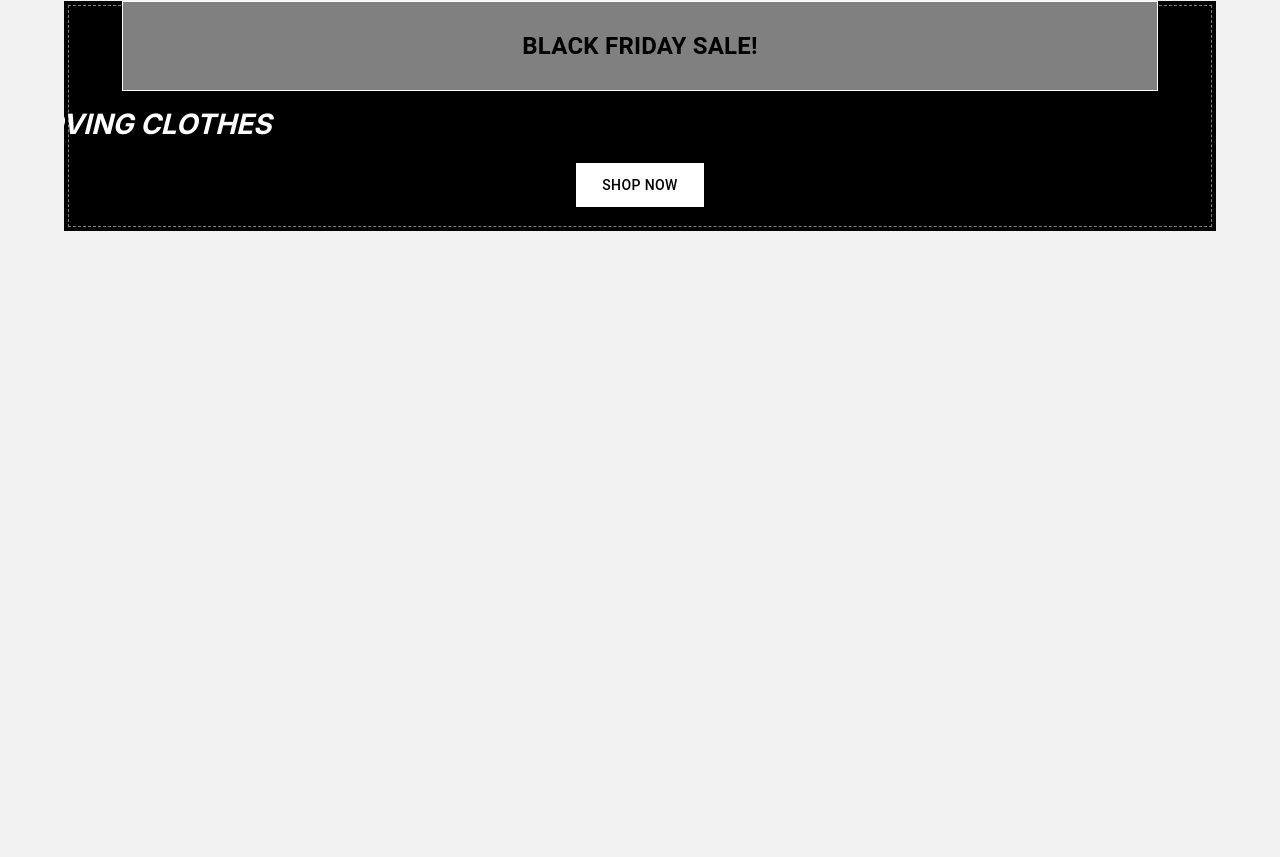
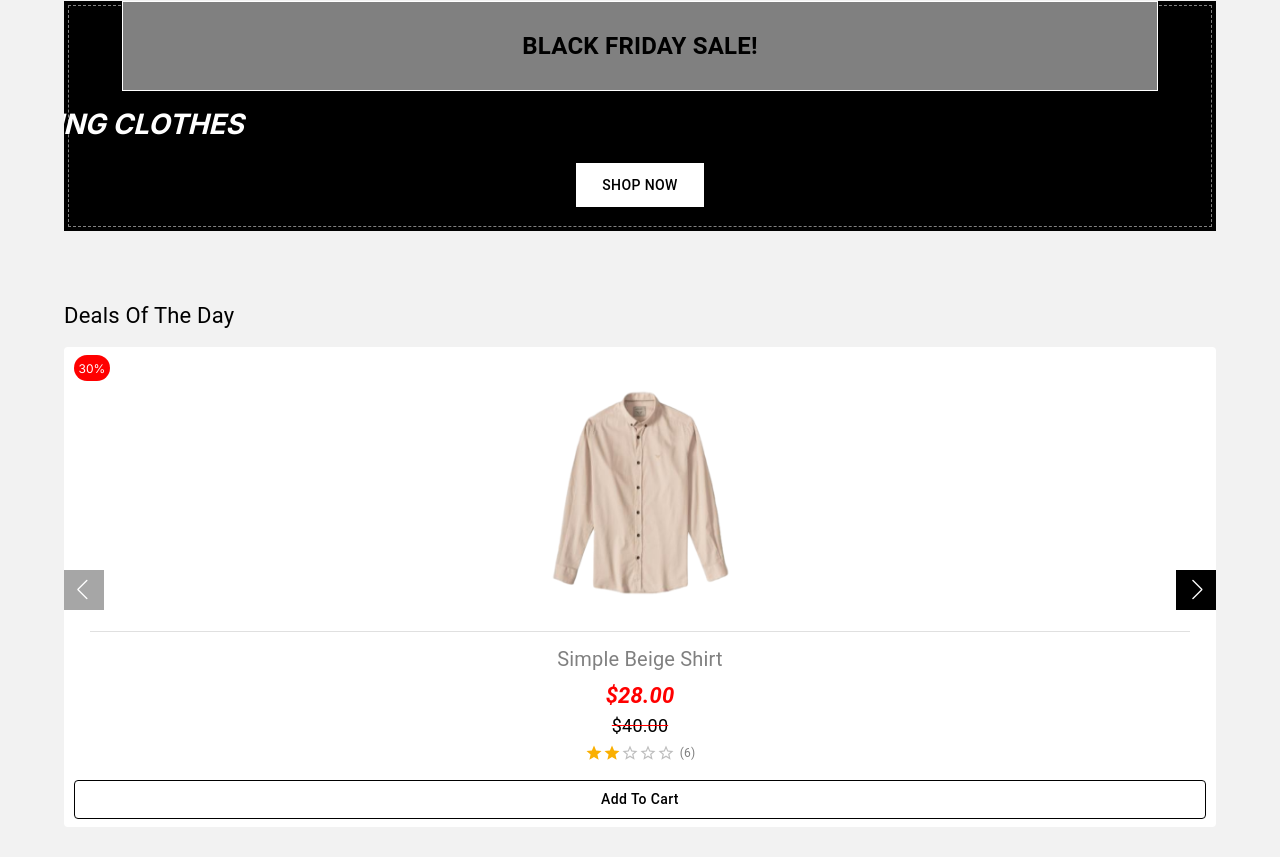
Before and after one commit to Navidhashemii/bonik-ecommerce, a Next.js app: page / in a window 1280 px wide. Shown: the part 4393-5250 px from the top of the page. Before the commit the page ends 4624 px from the top, so only its background shows below. Built offline with nearby package versions, Linux system fonts and the light colour scheme.

Commit message:
create card swiper and DealsOfTheDay components

```diff
--- a/src/app/page.js
+++ b/src/app/page.js
@@ -4,6 +4,8 @@ import BenefitPart from "../components/BenefitPart";
 import { getLocalData } from '../../json/lib/localdata';
 import CategoryOptionList from "../components/CategoryOptions";
 import AirportInfoBanner from "../components/AirportBanner";
+import DealsOfTheDay from "../components/DealsOfTheDay";
+
 
 
 export default async function Home() {
@@ -21,6 +23,7 @@ export default async function Home() {
       <BenefitPart/>
       <CategoryOptionList data={data}/>
       <AirportInfoBanner/>
+      <DealsOfTheDay data={data}/>
 
 
     </Container>
--- /dev/null
+++ b/src/components/CardSwiper.css
@@ -0,0 +1,16 @@
+
+.swiper-button-next{
+    width: 40px;
+   height: 40px;
+   background-color: black;
+   padding-left: 3px;
+   margin-right: -10px;
+}
+.swiper-button-prev {
+
+   width: 40px;
+   height: 40px;
+   background-color: black;
+   padding-right: 3px;
+   margin-left: -10px;
+}
--- /dev/null
+++ b/src/components/CardSwiper.js
@@ -0,0 +1,167 @@
+'use client'
+
+import { Box, Button, Divider, Typography } from "@mui/material";
+import Rating from '@mui/material/Rating';
+import { Swiper, SwiperSlide } from 'swiper/react';
+import { Navigation } from 'swiper/modules';
+import 'swiper/css';
+import 'swiper/css/navigation';
+import './CardSwiper.css'
+import Image from "next/image";
+
+
+
+function CardSwiper({data}) {
+
+  return (
+    <Box>
+        <Swiper
+            modules={[ Navigation, ]}
+            style={{
+                '--swiper-navigation-color': 'white',
+                '--swiper-navigation-size': '20px',
+            }}
+            spaceBetween={20}
+            navigation={true}
+        >
+            {data.map(({id, image1, name, price, star, rate, discount}) => (
+                <SwiperSlide key={id}>
+                    <Box
+                        sx={{
+                            position:"relative",
+                            width:"100%",
+                            aspectRatio:"1/1",
+                            height:"480px",
+                            marginTop:"15px",
+                            backgroundColor:"white",
+                            textAlign:"center",
+                            padding:"10px",
+                            borderRadius:"4px",
+                            position:"relative"
+                        }}
+                    >
+                        <Image
+                            src={image1}
+                            width={200}
+                            height={270}
+                            alt={name}
+                        />
+                            <Divider variant="middle"/>
+                            <Typography
+                                sx={{
+                                    color:"grey",
+                                    marginTop:"12px",
+                                    fontSize:"20px"
+                                }}
+                            >
+                                {name}
+                            </Typography>
+                                {discount
+                            ?
+                            <Box>
+                                <Box
+                                    sx={{
+                                        width:"36px",
+                                        height:"26px",
+                                        backgroundColor:"red",
+                                        color:"white",
+                                        borderRadius:"30px",
+                                        display:"flex",
+                                        alignItems:"center",
+                                        justifyContent:"center",
+                                        fontSize:"12px",
+                                        position:"absolute",
+                                        top:"8px"
+                                    }}
+                                >
+                                    {discount}%
+                                </Box>
+
+                                <Typography
+                                    sx={{
+                                        fontStyle:"oblique",
+                                        fontSize:"22px",
+                                        color:"red",
+                                        fontWeight:"bold",
+                                        marginTop:"5px"
+                                    }}
+                                >
+                                    ${Math.floor(price - ((price * discount) / 100)).toFixed(2)}
+                                </Typography>
+
+                                <Typography
+                                    sx={{
+                                        textDecoration:"line-through",
+                                        textDecorationColor:"red",
+                                        fontSize:"18px"
+                                    }}
+                                >
+                                    ${price.toFixed(2)}
+                                </Typography>
+
+                                </Box>
+
+                                :
+
+                                <Typography
+                                    sx={{
+                                        fontStyle:"oblique",
+                                        fontSize:"18px",
+                                        color:"red",
+                                        fontWeight:"bold"
+                                        ,marginTop:"5px"
+                                    }}
+                                >
+                                    {price}
+                                </Typography>
+
+                                }
+
+                                <Box
+                                    sx={{
+                                        display:"flex",
+                                        flexDirection:"row",
+                                        justifyContent:"center",
+                                        alignItems:"center",
+                                        marginTop:"5px"
+                                    }}
+                                >
+                                    <Rating size="small" value={star}/>
+
+                                    <Typography
+                                        sx={{
+                                            color:"grey",
+                                            marginLeft:"5px",
+                                            fontSize:"12px"
+                                        }}
+                                    >
+                                        ({rate})
+                                    </Typography>
+
+                                </Box>
+
+                                <Button
+                                    sx={{
+                                        color:"black",
+                                        border:"1px solid black",
+                                        width:"100%",
+                                        marginTop:"18px",
+                                        textTransform:"capitalize"
+                                    }}
+                                >
+                                    Add to Cart
+                                </Button>
+
+                            </Box>
+
+                    </SwiperSlide>
+            ))}
+
+        </Swiper>
+
+    </Box>
+
+  )
+}
+
+export default CardSwiper
--- /dev/null
+++ b/src/components/DealsOfTheDay.js
@@ -0,0 +1,21 @@
+import { Box, Typography } from "@mui/material"
+import CardSwiper from "./CardSwiper"
+
+
+function DealsOfTheDay({data}) {
+
+  const products = data.products
+  const withDiscount = products.filter(({discount}) => discount)
+
+  return (
+    <Box sx={{margin:"68px 0 30px 0"}}>
+        <Typography sx={{fontSize:"22px"}}>
+            Deals Of The Day
+        </Typography>
+        <CardSwiper data={withDiscount}/>
+
+    </Box>
+  )
+}
+
+export default DealsOfTheDay
```
